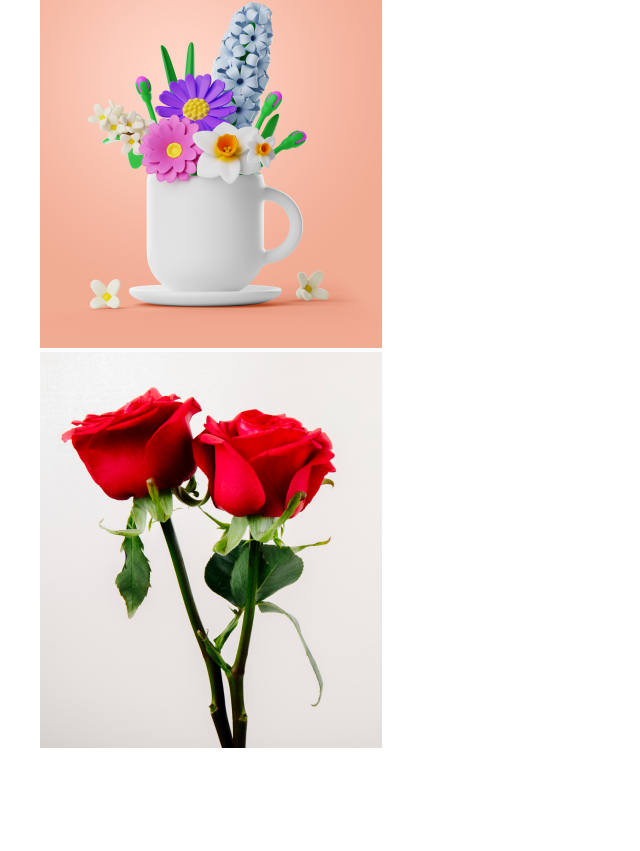
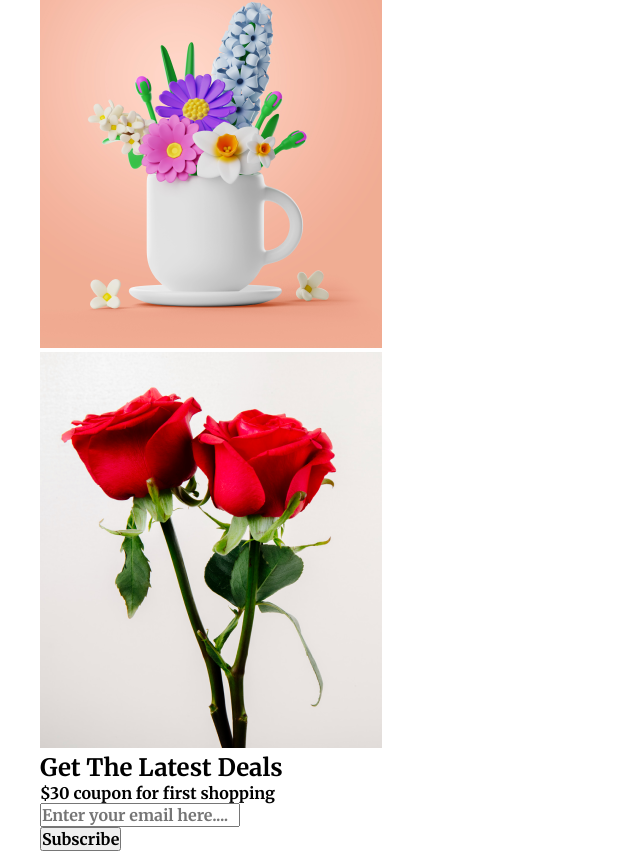
Before and after one commit to Tusar78/Flower-Shop, a plain HTML site: page index.html in a window 1280 px wide. Shown: the part 4034-4885 px from the top of the page, without its empty margins (0-640 px from the left). Before the commit the page ends 4786 px from the top, so only its background shows below. Drawn offline with Linux system fonts and the light colour scheme.

Commit message:
I have finished the subscribe section murkup

```diff
--- a/index.html
+++ b/index.html
@@ -200,6 +200,28 @@
           </div>
         </div>
       </section>
+
+      <!-- =-= Subscribe Section =-= -->
+      <section class="subscribe section">
+        <div class="container">
+          <div class="subscribe__content">
+            <div class="subscribe__head">
+              <h2 class="subscribe__title">Get The Latest Deals</h2>
+              <p class="subscribe__text">$30 coupon for first shopping</p>
+            </div>
+            <div class="subscribe__form">
+              <form action="#">
+                <div class="subscribe__email">
+                  <input class="subscribe__email-input" type="email" name="email" placeholder="Enter your email here....">
+                </div>
+                <div class="subscribe__btn">
+                  <input class="subscribe__btn-input" type="submit" value="Subscribe">
+                </div>
+              </form>
+            </div>
+          </div>
+        </div>
+      </section>
     </main>
     <footer></footer>
   </body>
```
